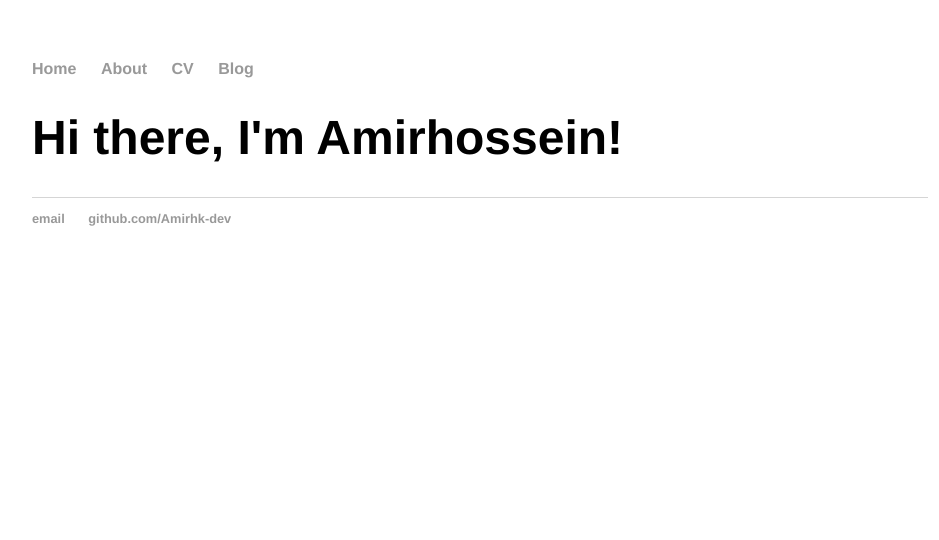
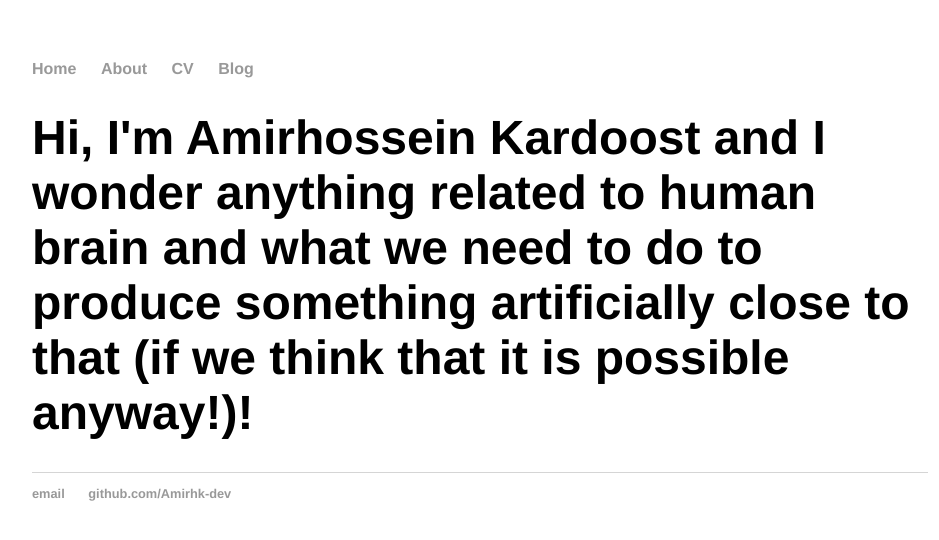
Before and after one commit to Amirhk-dev/Amirhk-dev.github.io, a Jekyll site: the page built from index.html, in a window 1280 px wide. Shown: the top 540 px of the page, without its empty margins (160-1099 px from the left). Built offline with Jekyll 4.4.1, drawn with Linux system fonts in a browser that asks for light colours.

Commit message:
Update index.html

```diff
--- a/index.html
+++ b/index.html
@@ -3,5 +3,6 @@ layout: default
 title: Amirhossein Kardoost
 ---
 <div class="blurb">
-	<h1>Hi there, I'm Amirhossein!</h1>
+	<h1>Hi, I'm Amirhossein Kardoost and I wonder anything related to human brain and what we need to do to produce something artificially close to that (if we think that it is possible anyway!)!</h1>
+
 </div><!-- /.blurb -->
```
